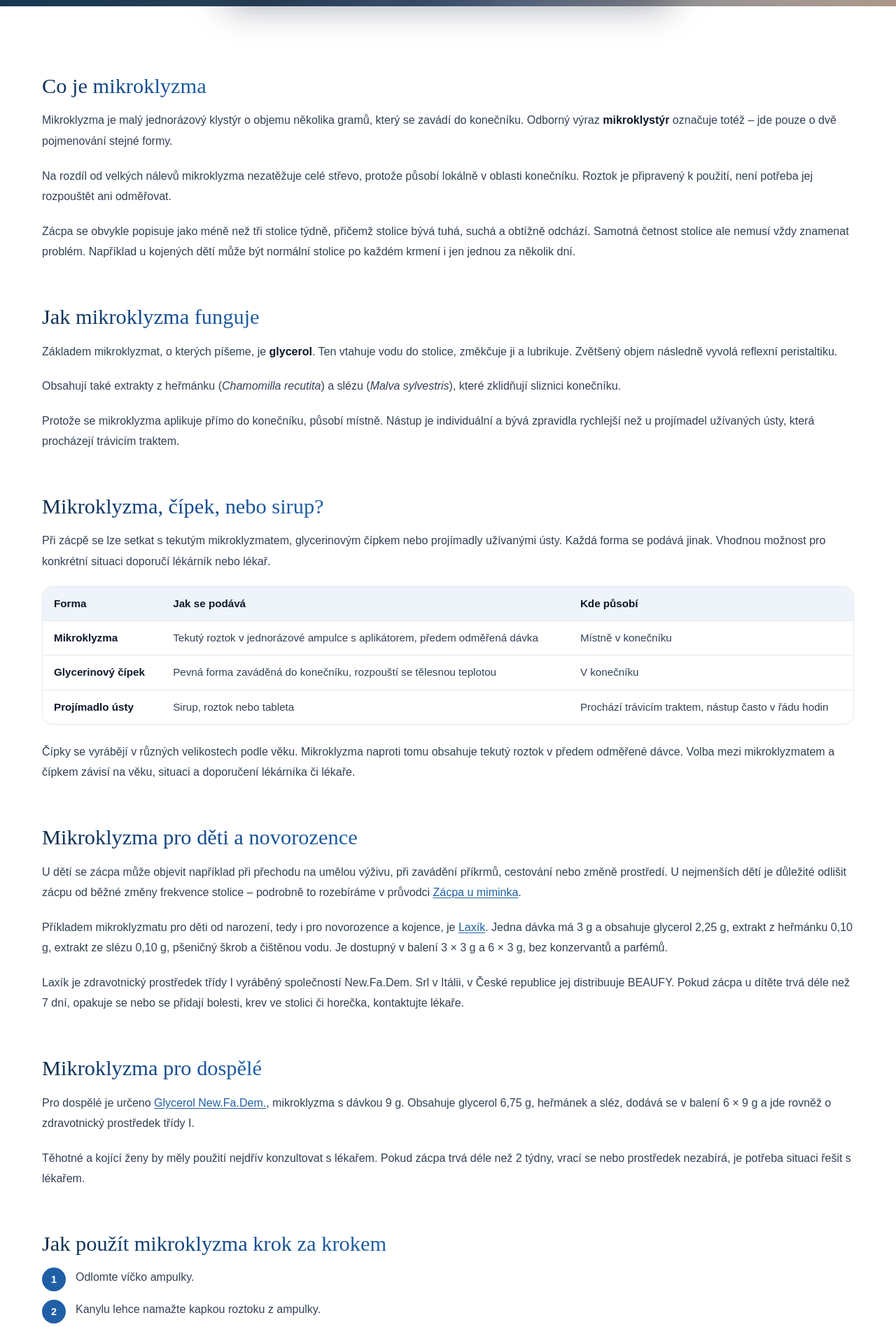
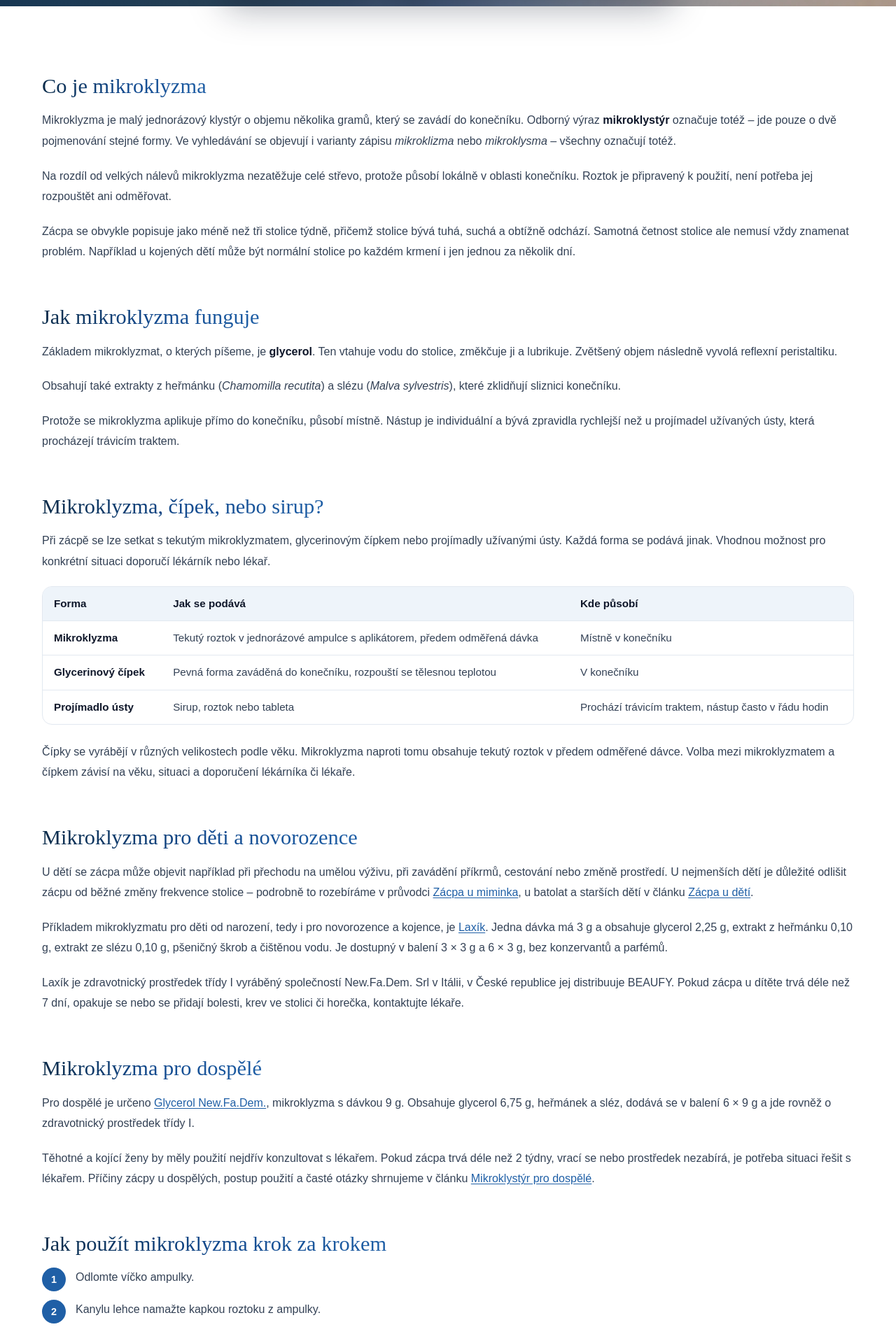
Before and after one commit to LiorD78/beaufy-eu, a plain HTML site: page blog/mikroklyzma/index.html in a window 1280 px wide. Shown: the part 791-2688 px from the top of the page at 70% size. Drawn offline with nearby package versions, Linux system fonts and the light colour scheme; files that its build step writes are made by us from their sources; a web font is replaced by a local one.

Commit message:
Add files via upload

```diff
--- a/blog/mikroklyzma/index.html
+++ b/blog/mikroklyzma/index.html
@@ -161,7 +161,7 @@
   "image": "https://www.beaufy.eu/blog/img/blog-hero.jpg",
   "url": "https://www.beaufy.eu/blog/mikroklyzma/",
   "datePublished": "2026-10-08T09:00:00+02:00",
-  "dateModified": "2026-10-08T09:00:00+02:00",
+  "dateModified": "2026-11-20T12:00:00+01:00",
   "inLanguage": "cs-CZ",
   "about": [
     {
@@ -292,7 +292,7 @@
   <div class="inner">
 
 <h2>Co je mikroklyzma</h2>
-<p>Mikroklyzma je malý jednorázový klystýr o objemu několika gramů, který se zavádí do konečníku. Odborný výraz <strong>mikroklystýr</strong> označuje totéž – jde pouze o dvě pojmenování stejné formy.</p>
+<p>Mikroklyzma je malý jednorázový klystýr o objemu několika gramů, který se zavádí do konečníku. Odborný výraz <strong>mikroklystýr</strong> označuje totéž – jde pouze o dvě pojmenování stejné formy. Ve vyhledávání se objevují i varianty zápisu <em>mikroklizma</em> nebo <em>mikroklysma</em> – všechny označují totéž.</p>
 <p>Na rozdíl od velkých nálevů mikroklyzma nezatěžuje celé střevo, protože působí lokálně v oblasti konečníku. Roztok je připravený k použití, není potřeba jej rozpouštět ani odměřovat.</p>
 <p>Zácpa se obvykle popisuje jako méně než tři stolice týdně, přičemž stolice bývá tuhá, suchá a obtížně odchází. Samotná četnost stolice ale nemusí vždy znamenat problém. Například u kojených dětí může být normální stolice po každém krmení i jen jednou za několik dní.</p>
 
@@ -314,13 +314,13 @@
 <p>Čípky se vyrábějí v různých velikostech podle věku. Mikroklyzma naproti tomu obsahuje tekutý roztok v předem odměřené dávce. Volba mezi mikroklyzmatem a čípkem závisí na věku, situaci a doporučení lékárníka či lékaře.</p>
 
 <h2>Mikroklyzma pro děti a novorozence</h2>
-<p>U dětí se zácpa může objevit například při přechodu na umělou výživu, při zavádění příkrmů, cestování nebo změně prostředí. U nejmenších dětí je důležité odlišit zácpu od běžné změny frekvence stolice – podrobně to rozebíráme v průvodci <a href="/blog/zacpa-u-miminka/">Zácpa u miminka</a>.</p>
+<p>U dětí se zácpa může objevit například při přechodu na umělou výživu, při zavádění příkrmů, cestování nebo změně prostředí. U nejmenších dětí je důležité odlišit zácpu od běžné změny frekvence stolice – podrobně to rozebíráme v průvodci <a href="/blog/zacpa-u-miminka/">Zácpa u miminka</a>, u batolat a starších dětí v článku <a href="/blog/zacpa-u-deti/">Zácpa u dětí</a>.</p>
 <p>Příkladem mikroklyzmatu pro děti od narození, tedy i pro novorozence a kojence, je <a href="/laxik/">Laxík</a>. Jedna dávka má 3 g a obsahuje glycerol 2,25 g, extrakt z heřmánku 0,10 g, extrakt ze slézu 0,10 g, pšeničný škrob a čištěnou vodu. Je dostupný v balení 3 × 3 g a 6 × 3 g, bez konzervantů a parfémů.</p>
 <p>Laxík je zdravotnický prostředek třídy I vyráběný společností New.Fa.Dem. Srl v Itálii, v České republice jej distribuuje BEAUFY. Pokud zácpa u dítěte trvá déle než 7 dní, opakuje se nebo se přidají bolesti, krev ve stolici či horečka, kontaktujte lékaře.</p>
 
 <h2>Mikroklyzma pro dospělé</h2>
 <p>Pro dospělé je určeno <a href="/glycerol/">Glycerol New.Fa.Dem.</a>, mikroklyzma s dávkou 9 g. Obsahuje glycerol 6,75 g, heřmánek a sléz, dodává se v balení 6 × 9 g a jde rovněž o zdravotnický prostředek třídy I.</p>
-<p>Těhotné a kojící ženy by měly použití nejdřív konzultovat s lékařem. Pokud zácpa trvá déle než 2 týdny, vrací se nebo prostředek nezabírá, je potřeba situaci řešit s lékařem.</p>
+<p>Těhotné a kojící ženy by měly použití nejdřív konzultovat s lékařem. Pokud zácpa trvá déle než 2 týdny, vrací se nebo prostředek nezabírá, je potřeba situaci řešit s lékařem. Příčiny zácpy u dospělých, postup použití a časté otázky shrnujeme v článku <a href="/blog/glycerol-zacpa-u-dospelych/">Mikroklystýr pro dospělé</a>.</p>
 
 <h2>Jak použít mikroklyzma krok za krokem</h2>
 <ol class="steps">
```
